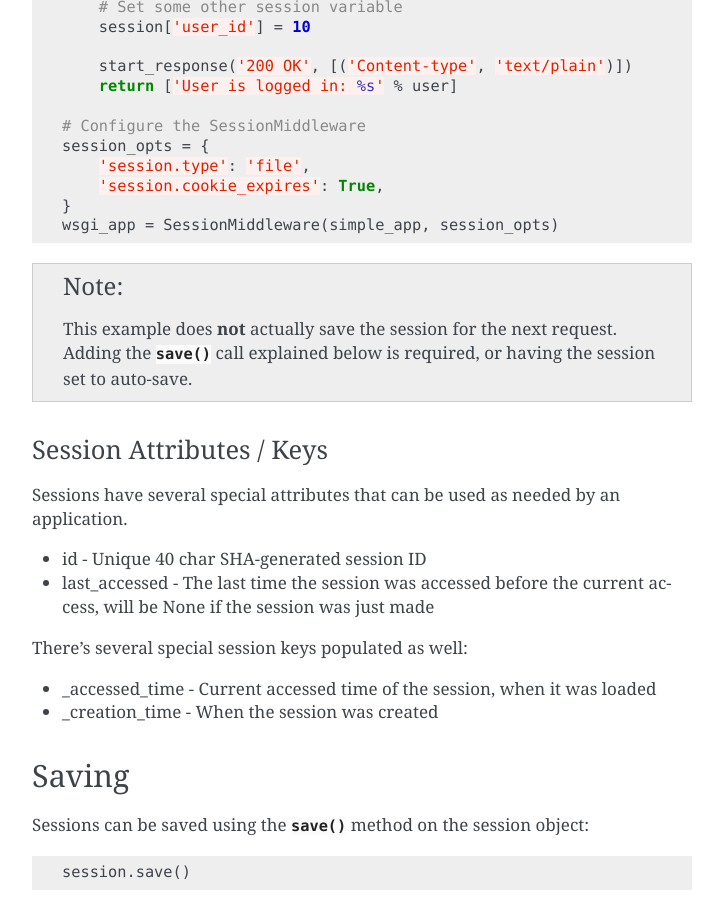
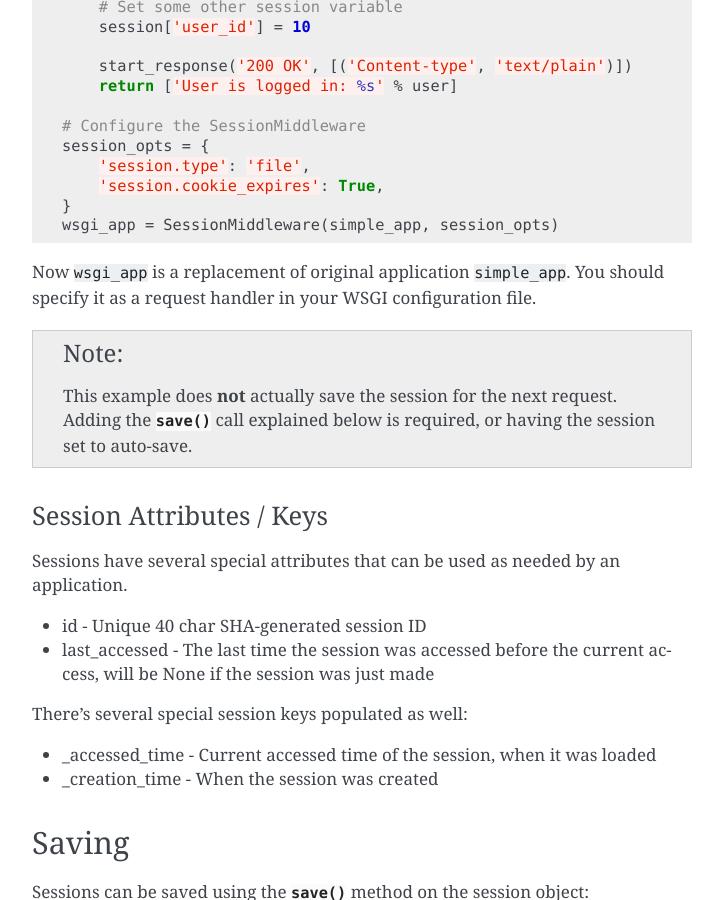
Before and after one commit to bbangert/beaker, a Sphinx documentation site: the page built from beaker/docs/sessions.rst, in a window 1280 px wide and 900 px high, scrolled down 1149 px. Shown: the whole window, without its empty margins (388-1111 px from the left). Built offline with Sphinx 7.4.7, drawn with Linux system fonts in a browser that asks for light colours.

Commit message:
Clarify wsgi_app object purpose in example
I've spent a while trying to undestand why sessions example does not work out-of-the-box. After googling "KeyError beaker.session" I've found the discussion https://groups.google.com/forum/#!topic/modwsgi/lyRhHIr48nk where people pointed out to this misleading inaccuracy. We should explain to newcomer that old handler ``simple_app`` is overrided by new one created by Beaker's Middleware.

```diff
--- a/beaker/docs/sessions.rst
+++ b/beaker/docs/sessions.rst
@@ -65,6 +65,9 @@ Complete example using a basic WSGI app with sessions::
         'session.cookie_expires': True,
     }
     wsgi_app = SessionMiddleware(simple_app, session_opts)
+
+Now ``wsgi_app`` is a replacement of original application ``simple_app``.
+You should specify it as a request handler in your WSGI configuration file.
 
 .. note::
     This example does **not** actually save the session for the next request.
```
